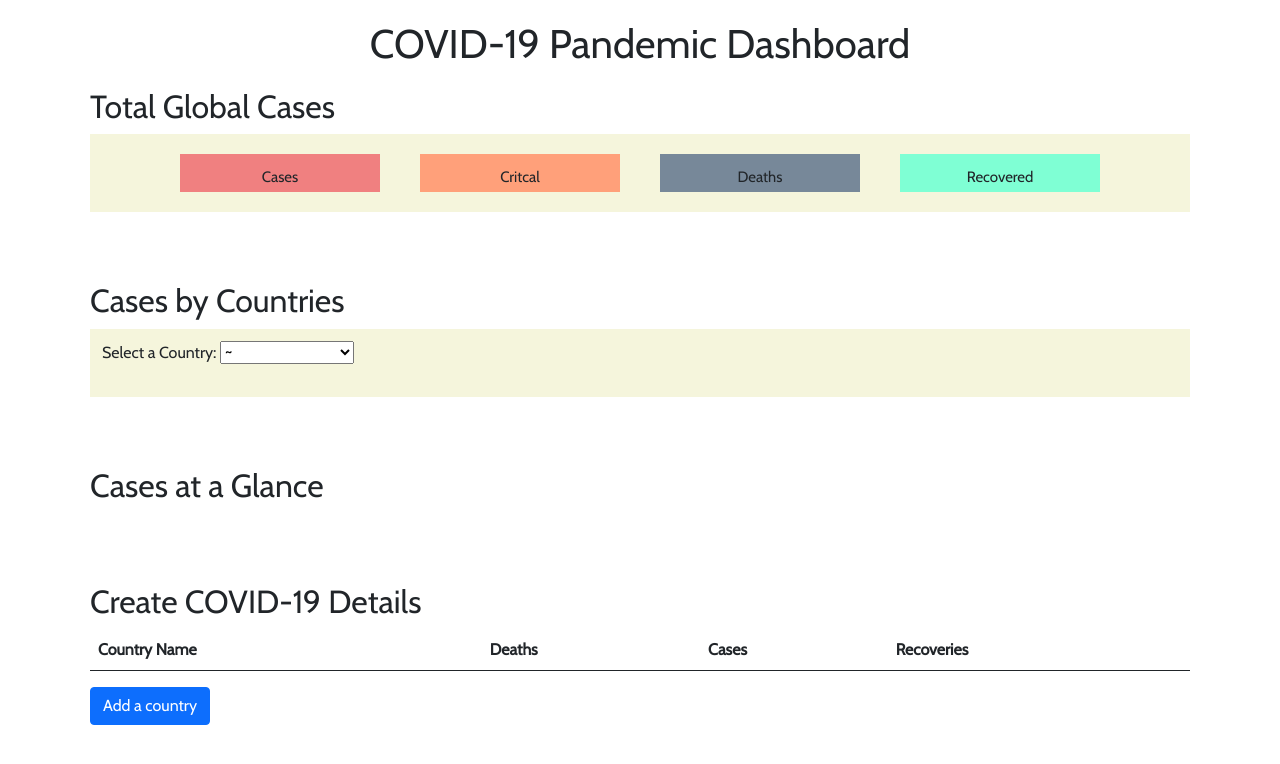
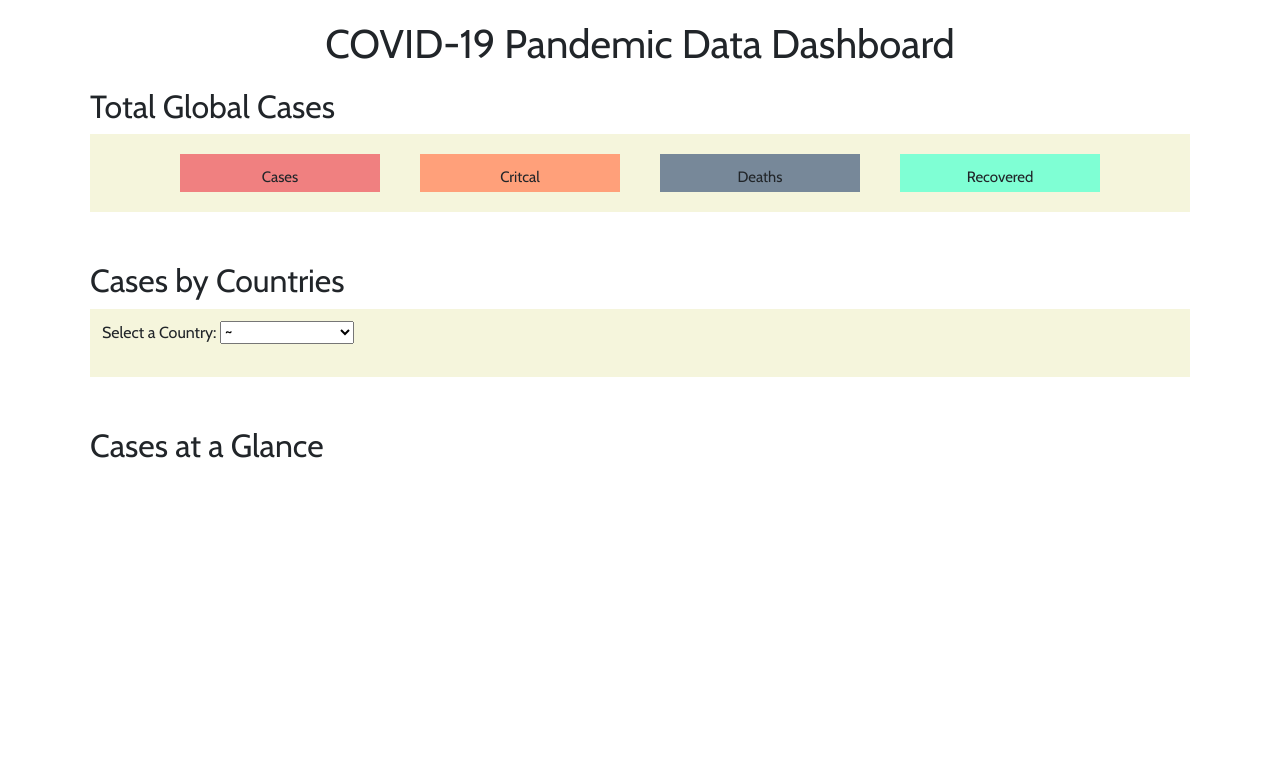
Before and after one commit to KeithTohx/CovidDashboard, a plain HTML site: page index.html in a window 1280 px wide. Drawn offline with nearby package versions, Linux system fonts and the light colour scheme; no server answers; a web font is replaced by a local one.

Commit message:
removed form & edited title

```diff
--- a/index.html
+++ b/index.html
@@ -3,7 +3,7 @@
 <head>
   <meta charset="UTF-8">
   <meta name="viewport" content="width=device-width, initial-scale=1.0">
-  <title>Home</title>
+  <title>COVID-19</title>
   <link href="https://cdn.jsdelivr.net/npm/bootstrap@5.0.0-beta1/dist/css/bootstrap.min.css" rel="stylesheet" integrity="sha384-giJF6kkoqNQ00vy+HMDP7azOuL0xtbfIcaT9wjKHr8RbDVddVHyTfAAsrekwKmP1"
    crossorigin="anonymous">
    <link href="style.css" rel="stylesheet">
@@ -14,7 +14,7 @@
   <button onclick="topFunction()" id="myBtn" title="Go to top">Top</button>
   <div class="container" style="padding: 20px;">
     <!-- total info -->
-    <h1 style="text-align: center;padding-bottom: 12px;">COVID-19 Pandemic Dashboard</h1>
+    <h1 style="text-align: center;padding-bottom: 12px;">COVID-19 Pandemic Data Dashboard</h1>
     <h2>Total Global Cases</h2>
     <div id="globalDetails" class="flex-container">
       <div style="background-color: lightcoral;">
@@ -36,7 +36,7 @@
     </div>
   </div>
 
-  <div class="container" style="padding: 20px;">
+  <div class="container" style="padding-left: 20px; padding-right: 20px;">
     <!-- country info -->
     <h2 style="padding-top: 30px;">Cases by Countries</h2>
     <div id="countryDetails">
@@ -72,23 +72,6 @@
     <div id="allCountriesDetails" class="flex-container2"></div>
   </div>
 
-  <div class="container" style="padding: 20px;">
-    <!-- create covid details -->
-    <h2 style="padding-top: 30px;">Create COVID-19 Details</h2>
-    <table class="table table-striped table-hover">
-      <thead>
-        <tr>
-          <th>Country Name</th>
-          <th>Deaths</th>
-          <th>Cases</th>
-          <th>Recoveries</th>
-        </tr>
-      </thead>
-      <tbody id="country-list"></tbody>
-    </table>
-    <button type="submit" class="btn btn-primary" id="form">Add a country</button>
-  </div>
-
   <script src="https://cdnjs.cloudflare.com/ajax/libs/jquery/3.5.1/jquery.min.js"></script>
   <script src="https://cdnjs.cloudflare.com/ajax/libs/twitter-bootstrap/4.6.0/js/bootstrap.min.js">
 	</script>
```
